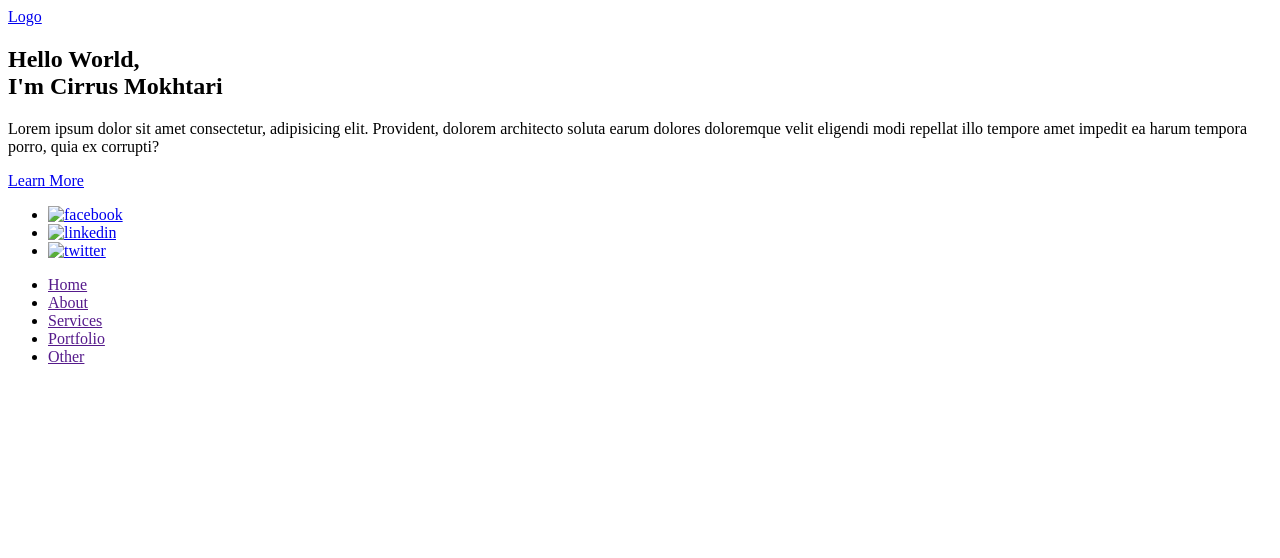
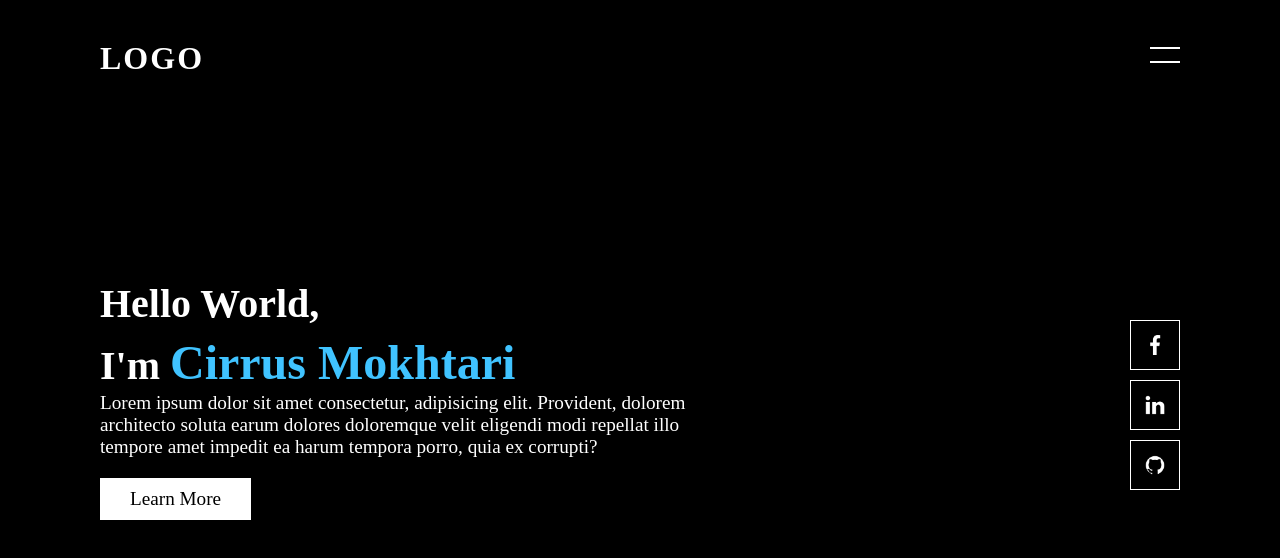
Before and after one commit to cirrusm/Portfolio, a plain HTML site: page index.html in a window 1280 px wide. Drawn offline with Linux system fonts and the light colour scheme.

Commit message:
navbar completed

```diff
--- a/app.js
+++ b/app.js
@@ -0,0 +1,6 @@
+function toggle(){
+  let sec = document.getElementById('sec');
+  let nav = document.getElementById('navigation')
+  sec.classList.toggle('active')
+  nav.classList.toggle('active')
+}
--- a/index.html
+++ b/index.html
@@ -10,7 +10,7 @@
     <section class="banner" id="sec">
       <header>
         <a href="#" class="logo">Logo </a>
-        <div id ="toggle"></div>
+        <div id ="toggle" onclick = "toggle()"></div>
       </header>
       <div class="content">
       <h2>Hello World, <br> I'm <span> Cirrus Mokhtari <span> </h2>
@@ -18,9 +18,9 @@
       <a href='#'>Learn More </a>
       </div>
       <ul class='sci'>
-        <li><a href='#'><img src="" alt="facebook"></a></li>
-        <li><a href='#'><img src="" alt="linkedin"></a></li>
-        <li><a href='#'><img src="" alt="twitter"></a></li>
+        <li><a href='#'><img src="assets/facebook.png" alt="facebook"></a></li>
+        <li><a href='#'><img src="assets/linkedin.png" alt="linkedin"></a></li>
+        <li><a href='#'><img src="assets/github-153-675523.webp" alt="github"></a></li>
         </ul>
     </section>
     <div id ='navigation'>
@@ -32,4 +32,5 @@
         <li><a href="">Other</a></li>
     </ul>
   </body>
+  <script src="app.js"></script>
 </html>
--- a/styles.css
+++ b/styles.css
@@ -1,36 +1,198 @@
-.side-nav {
-  position: fixed;
-  top: 0;
-  bottom: 0;
-  left: 0;
-  width: 25vw;
-  color: #fff;
-  text-align: left;
-  background-color: rgba(145, 160, 123, 0.808);
-  display: block;
-  min-width: 264px;
+*{
+    margin: 0;
+    padding: 0;
+    box-sizing: border-box;
 
 }
 
-.inner-nav {
-    position: relative;
-    font-size: 14px;
-    padding: 0px;
-    text-align: left;
-    width: 25vw;
-    margin: 15%;
-    margin-top: 40px;
-}
-.picture {
-    margin: 0 auto;
-    width: 170px;
-    height: 170px;
-    border-radius: 50%
+header {
+    position: absolute;
+    top: 0;
+    left: 0;
+    width: 100%;
+    display: flex;
+    justify-content: space-between;
+    padding: 40px 100px;
+    z-index: 10000;
+    transition: 0.6s
 }
 
-h1{
-    text-align: left;
-    font-size: 26px;
-    padding-top: 20px;
+header .logo {
+    position: relative;
+    font-weight: 700;
+    color: #fff;
+    text-decoration: none;
+    font-size: 2em;
+    text-transform: uppercase;
+    letter-spacing: 2px;
+    transition:0.6s
+}
+header #toggle {
+    position: relative;
+    width: 30px;
+    height: 30px;
+    cursor: pointer;
+}
+
+header #toggle:before {
+    content: '';
+    position: absolute;
+    top: 7px;
+    width: 100%;
+    height: 2px;
+    background: #fff
+}
+header #toggle:after {
+    content: '';
+    position: absolute;
+    bottom: 7px;
+    width: 100%;
+    height: 2px;
+    background: #fff;
+}
+
+.banner.active header #toggle:before
+{
+    top: 50%;
+    left: 50%;
+    transform: translate(-50%, -50%) rotate(45deg);
+}
+
+.banner.active header #toggle::after
+{
+    top: 50%;
+    left: 50%;
+    transform: translate(-50%, -50%) rotate(-45deg);
+}
+
+.banner {
+    position: relative;
+    width: 100%;
+    min-height: 100vh;
+    padding: 100px;
+    background-color: black;
+    background-size: cover;
+    display: flex;
+    align-items: center;
+    transition: .5s;
+    z-index: 2;
+}
+
+.banner.active
+{
+    transform: translateX(-400px)
+}
+
+#navigation {
+    position: fixed;
+    top: 0;
+    right: -200px;
+    width: 400px;
+    height: 100vh;
+    background: #40c3ff;
+    z-index: 1;
+    display: grid;
+    place-items: center;
+    transition: 0.5s;
+}
+
+#navigation.active {
+    right: 0;
 
 }
+
+#navigation ul {
+    position: relative;
+    display: flex;
+    flex-direction: column;
+}
+
+#navigation ul li {
+    list-style: none;
+}
+
+#navigation ul li a {
+    color: #fff;
+    text-decoration: none;
+    display: inline-block;
+    font-size: 2em;
+    font-weight: 600;
+    text-transform: uppercase;
+
+}
+.content {
+    max-width: 600px;
+}
+.content h2 {
+    color: #fff;
+    font-size: 2.5em;
+}
+.content h2 span {
+    color: #40c3ff;
+    font-size: 1.2em;
+}
+.content p {
+    font-size: 1.2em;
+    color: #fff;
+    font-weight: 300;
+}
+.content a {
+    position: relative;
+    display: inline-block;
+    margin-top: 20px;
+    background: #fff;
+    color: #000;
+    padding: 10px 30px;
+    text-decoration: none;
+    font-size: 1.2em;
+    font-weight: 500;
+}
+.sci {
+    position: absolute;
+    display: flex;
+    flex-direction: column;
+    right: 100px;
+}
+.sci li {
+    list-style: none;
+}
+
+.sci li a{
+    position: relative;
+    display: grid;
+    place-items: center;
+    width: 50px;
+    height: 50px;
+    text-decoration: none;
+    border: 1px solid #fff;
+    margin: 10px 0 0;
+}
+.sci li a:hover{
+    background-color: #fff
+}
+
+.sci li a img {
+    max-width: 20px;
+    filter:invert(1);
+    mix-blend-mode: difference;
+}
+
+@media (max-width: 767px)
+{
+    header
+    {
+        padding: 20px 50px;
+    }
+    .banner {
+        padding: 100px 50px 150px;
+    }
+    .banner h2
+    {
+        font-size: 1.8em;
+    }
+    .banner p,
+    .banner .content a
+    {
+        font-size: 1em;
+    }
+}
```
Also changed, not shown: assets/facebook.png (added), assets/github-153-675523.webp (added), assets/linkedin.png (added).
